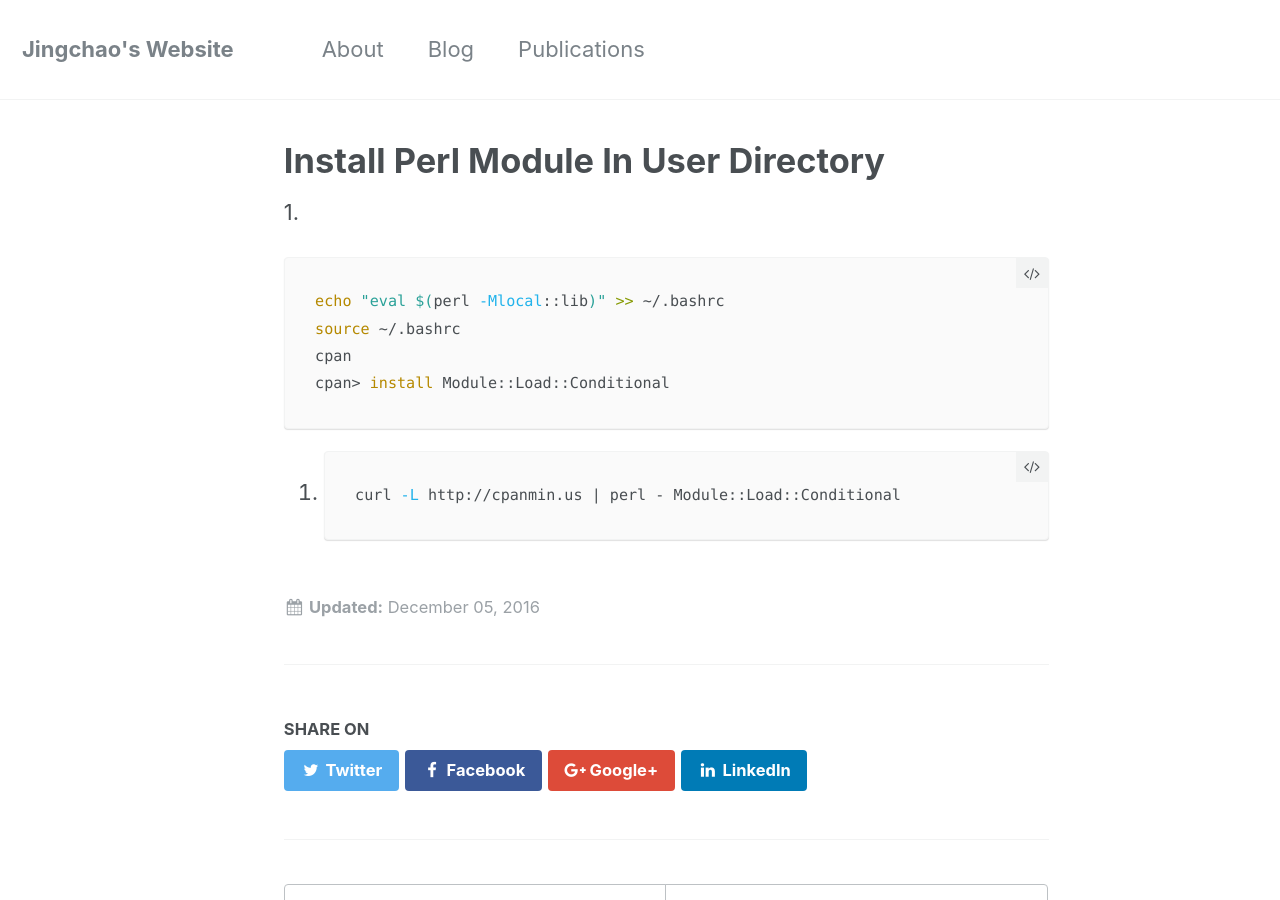
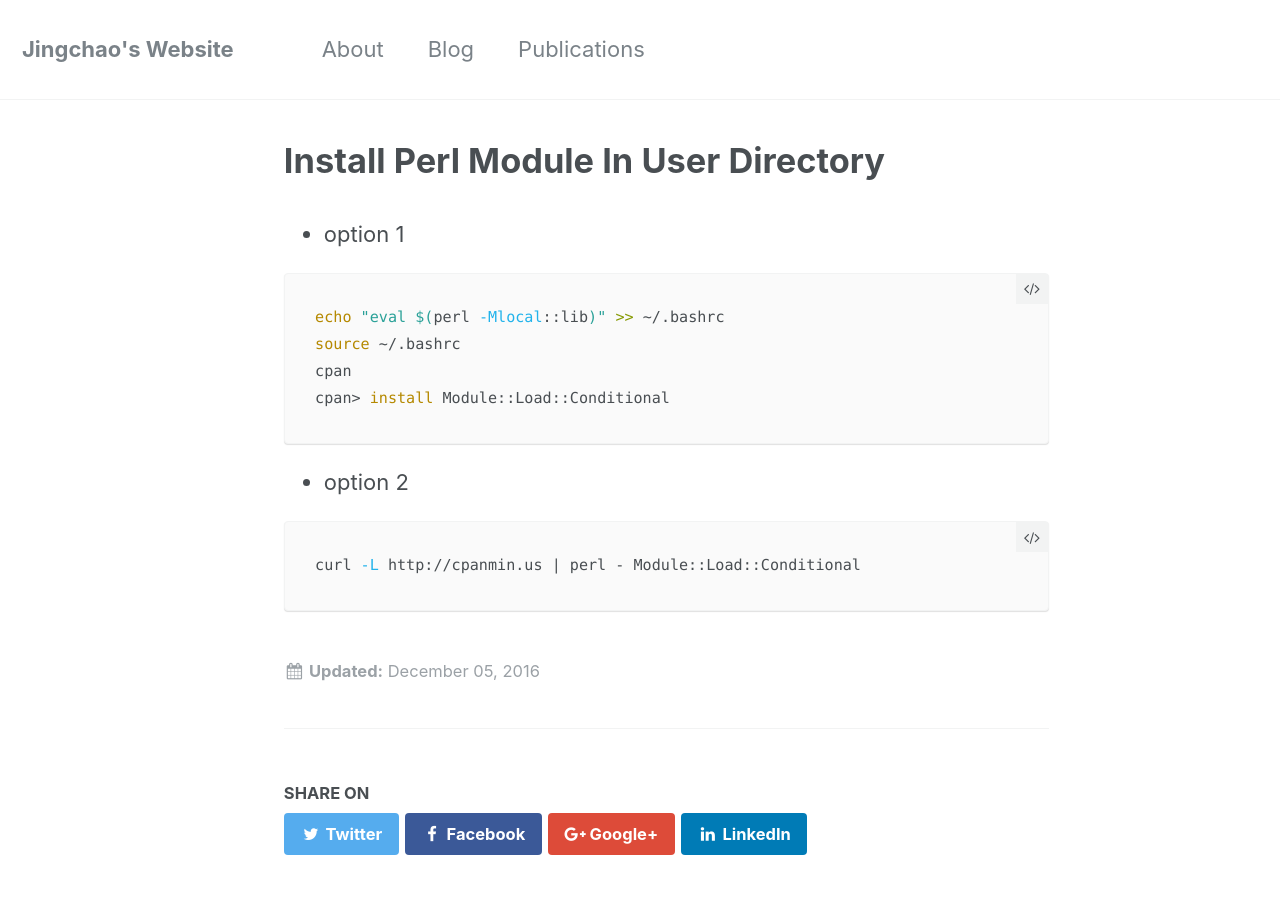
Before and after one commit to JingchaoZhang/JingchaoZhang.github.io, a Jekyll site: the page built from _posts/2016-12-05-install-Perl-module-in-user-directory.md, in a window 1280 px wide and 900 px high. Built offline with Jekyll 4.4.1, drawn with Linux system fonts in a browser that asks for light colours.

Commit message:
Update 2016-12-05-install-Perl-module-in-user-directory.md

````diff
--- a/_posts/2016-12-05-install-Perl-module-in-user-directory.md
+++ b/_posts/2016-12-05-install-Perl-module-in-user-directory.md
@@ -3,14 +3,17 @@ layout: single
 author_profile: false
 ---
 
-1.
+- option 1
+
 ```bash
 echo "eval $(perl -Mlocal::lib)" >> ~/.bashrc
 source ~/.bashrc
 cpan
 cpan> install Module::Load::Conditional
 ```
-2.
+
+- option 2
+
 ```bash
 curl -L http://cpanmin.us | perl - Module::Load::Conditional
 ```
````
